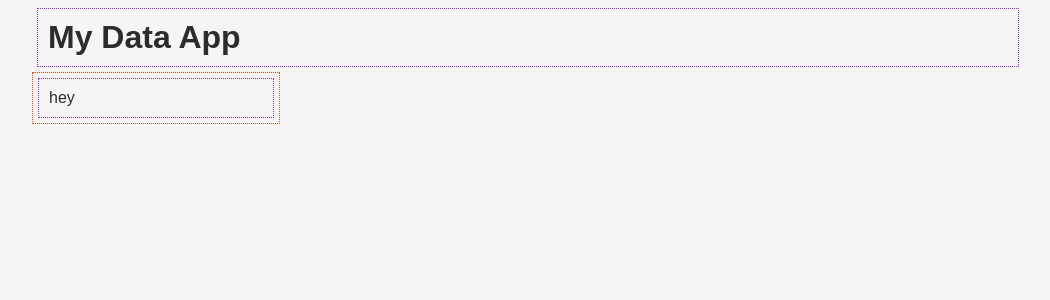
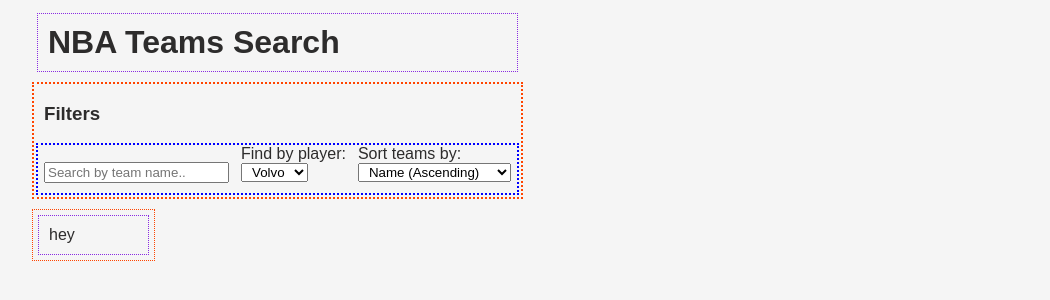
Before and after one commit to aviramyi/product-jam-data-app-example, a website: page index.html in a window 1280 px wide. Shown: the whole page, without its empty margins (112-1162 px from the left). Drawn offline with Linux system fonts and the light colour scheme.

Commit message:
class comit

```diff
--- a/index.css
+++ b/index.css
@@ -2,8 +2,45 @@
 /* LAYOUT HELPERS */
 /* !!!!!!!!!!!!!!!!!!!! */
 
+
+#teamNameSearch {
+  margin-top: 17px;
+  margin-bottom: 10px;
+}
+
+.filterSectionTitle {
+  padding-left: 10px;
+}
+
+.filterObject {
+  padding-left: 6px;
+  padding-right: 6px;
+}
+
+.filtersSection {
+  box-sizing: border-box;
+  flex-grow: 0;
+  flex-basis: 100%;
+  border: 2px dotted orangered;
+  position: relative;
+  margin-top: 10px;
+  margin-bottom: 10px;
+  flex-grow: 4;
+}
+
+.filtersSectionInner {
+  border: 2px dotted blue;
+  display: flex;
+  margin-top: 2px;
+  margin-left: 2px;
+  margin-right: 2px;
+  margin-bottom: 2px;
+  overflow-y: auto;
+}
+
 #container {
   width: 100%;
+  display: flex;
   margin: 0 auto;
 }
 
@@ -43,6 +80,10 @@
 
 /* adjustments for medium screens, like some tablets or landscape on a mobile */
 @media (min-width: 576px) {
+  .filtersSection {
+    flex-basis: 10%;
+  }
+
   .item {
     flex-basis: 50%;
   }
--- a/index.html
+++ b/index.html
@@ -2,14 +2,40 @@
 
 <head>
   <meta charset=utf-8>
-  <title>My Data App</title>
+  <title>NBA Teams Search</title>
   <link rel="stylesheet" href="index.css" />
 </head>
 
 <body>
   <div id="container">
     <div id="main">
-      <h1 class="content">My Data App</h1>
+      <h1 class="content">NBA Teams Search</h1>
+      <div class="filtersSection">
+        <h3 class="filterSectionTitle">Filters</h2>
+
+          <div class="filtersSectionInner">
+            <div class="filterObject" id="teamNameSearch">
+              <input type="text" placeholder="Search by team name..">
+            </div>
+
+            <div class="filterObject">
+              <label for="searchPlayer">Find by player:</br></label>
+              <select name="searchPlayer" id="searchPlayer" class="filterObject">
+                <option value="volvo">Volvo</option>
+              </select>
+            </div>
+
+            <div class="filterObject">
+              <label for="sortBy">Sort teams by:</br></label>
+              <select name="sortBy" id="sortBy" class="filterObject">
+                <option value="nameAsc">Name (Ascending)</option>
+                <option value="nameDesc">Name (Descending)</option>
+                <option value="city">City</option>
+                <option value="division">Division</option>
+              </select>
+            </div>
+          </div>
+      </div>
 
       <div id="app" class="row">
 
@@ -36,6 +62,15 @@
         </div>
         <!-- End example showing the css layout -->
 
+        <template id="item-template">
+          <div class="item">
+            <div class="content">
+              <h2>Example Heading</h2>
+              <p>Example text.</p>
+            </div>
+          </div>
+        </template>
+
       </div>
     </div>
   </div>
--- a/package.json
+++ b/package.json
@@ -3,6 +3,6 @@
     "start": "live-server --no-browser"
   },
   "devDependencies": {
-    "live-server": "^1.2.2"
+    "live-server": "^1.1.0"
   }
 }
```
Also changed, not shown: 1 other file.
